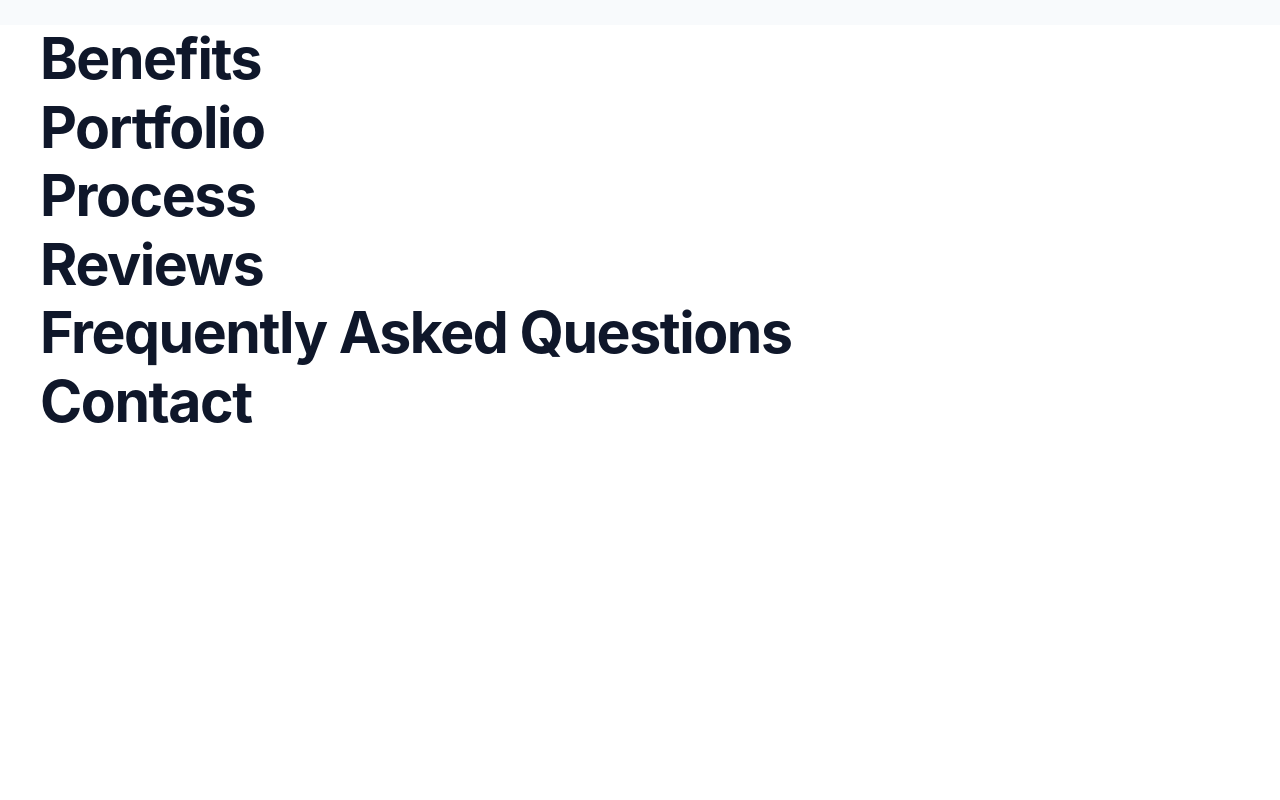
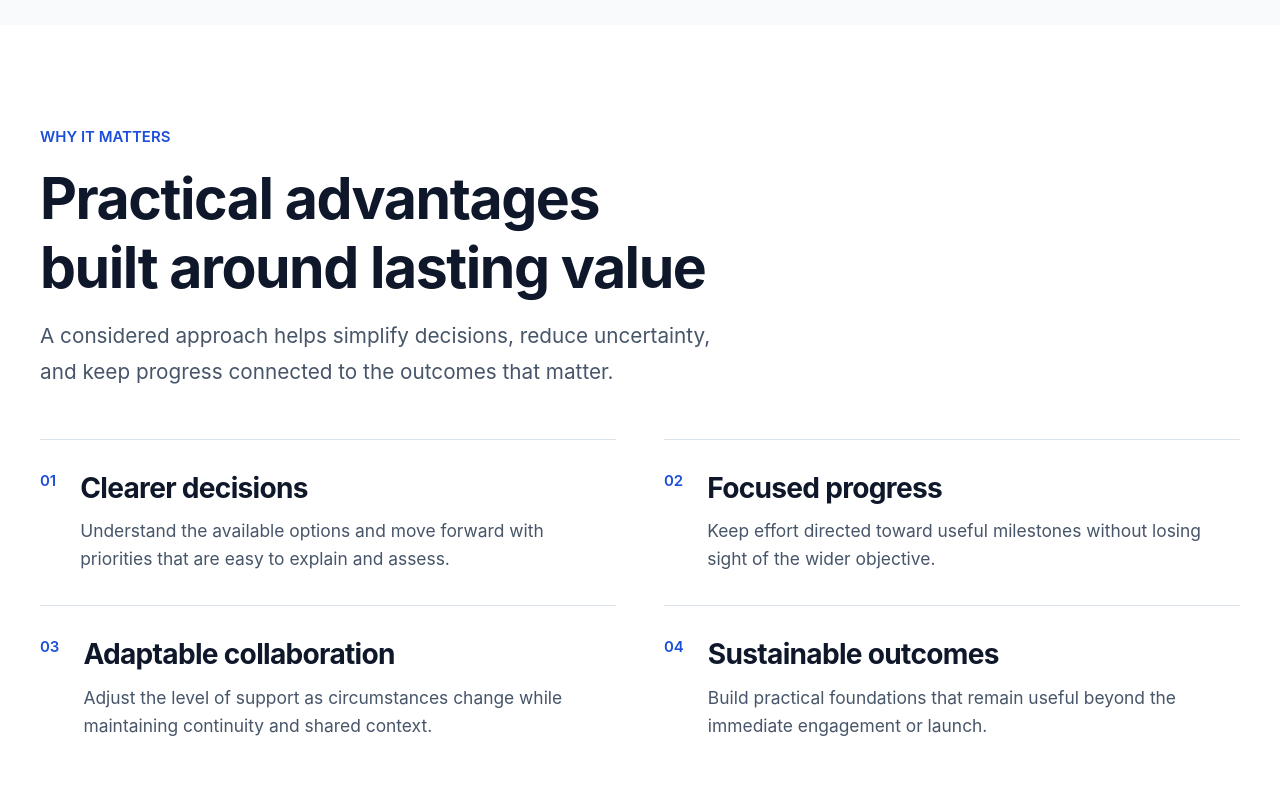
Before and after one commit to sun4eg/landing-starter-kit, a website built with Vite: page index.html in a window 1280 px wide. Shown: the part 3600-4400 px from the top of the page. Before the commit the page ends 4036 px from the top, so only its background shows below. Built offline with nearby package versions, Linux system fonts and the light colour scheme.

Commit message:
feat: add reusable benefits section

```diff
--- a/index.html
+++ b/index.html
@@ -266,10 +266,50 @@
       </section>
 
       <section class="benefits" aria-labelledby="benefits-title">
-        <header class="container">
-          <!-- Summarizes the main benefits for the audience. -->
-          <h2 id="benefits-title">Benefits</h2>
-        </header>
+        <div class="container">
+          <header class="benefits__header section-heading">
+            <p class="section-heading__eyebrow">Why it matters</p>
+            <h2 class="section-heading__title" id="benefits-title">Practical advantages built around lasting value</h2>
+            <p class="section-heading__lead">
+              A considered approach helps simplify decisions, reduce uncertainty, and keep progress connected to the
+              outcomes that matter.
+            </p>
+          </header>
+
+          <ul class="benefits__list" role="list">
+            <li class="benefit-item">
+              <span class="benefit-item__marker" aria-hidden="true">01</span>
+              <h3 class="benefit-item__title">Clearer decisions</h3>
+              <p class="benefit-item__description text text--muted">
+                Understand the available options and move forward with priorities that are easy to explain and assess.
+              </p>
+            </li>
+
+            <li class="benefit-item">
+              <span class="benefit-item__marker" aria-hidden="true">02</span>
+              <h3 class="benefit-item__title">Focused progress</h3>
+              <p class="benefit-item__description text text--muted">
+                Keep effort directed toward useful milestones without losing sight of the wider objective.
+              </p>
+            </li>
+
+            <li class="benefit-item">
+              <span class="benefit-item__marker" aria-hidden="true">03</span>
+              <h3 class="benefit-item__title">Adaptable collaboration</h3>
+              <p class="benefit-item__description text text--muted">
+                Adjust the level of support as circumstances change while maintaining continuity and shared context.
+              </p>
+            </li>
+
+            <li class="benefit-item">
+              <span class="benefit-item__marker" aria-hidden="true">04</span>
+              <h3 class="benefit-item__title">Sustainable outcomes</h3>
+              <p class="benefit-item__description text text--muted">
+                Build practical foundations that remain useful beyond the immediate engagement or launch.
+              </p>
+            </li>
+          </ul>
+        </div>
       </section>
 
       <section class="portfolio" aria-labelledby="portfolio-title">
--- a/src/scss/sections/_benefits.scss
+++ b/src/scss/sections/_benefits.scss
@@ -0,0 +1,52 @@
+@use '../abstracts/breakpoints';
+
+.benefits {
+  padding-block: var(--section-padding-block);
+}
+
+.benefits__header {
+  max-width: var(--content-measure);
+  margin-block-end: var(--space-xl);
+}
+
+.benefits__list {
+  display: grid;
+  grid-template-columns: repeat(2, minmax(var(--space-0), 1fr));
+  gap: var(--space-0) var(--space-xl);
+  margin: var(--space-0);
+  padding: var(--space-0);
+}
+
+.benefit-item {
+  display: grid;
+  grid-template-columns: auto minmax(var(--space-0), 1fr);
+  grid-template-rows: auto 1fr;
+  gap: var(--space-xs) var(--space-md);
+  min-width: var(--space-0);
+  padding-block: var(--space-lg);
+  border-block-start: var(--border-width) solid var(--color-border);
+}
+
+.benefit-item__marker {
+  grid-row: 1 / span 2;
+  color: var(--color-primary-600);
+  font-size: var(--font-size-sm);
+  font-weight: var(--font-weight-semibold);
+  line-height: var(--line-height-heading);
+}
+
+.benefit-item__title {
+  font-size: var(--font-size-xl);
+  line-height: var(--line-height-heading);
+  overflow-wrap: anywhere;
+}
+
+.benefit-item__description {
+  overflow-wrap: anywhere;
+}
+
+@media (max-width: breakpoints.$tablet) {
+  .benefits__list {
+    grid-template-columns: minmax(var(--space-0), 1fr);
+  }
+}
```
Also changed, not shown: ROADMAP.md (+1 -1 lines).
